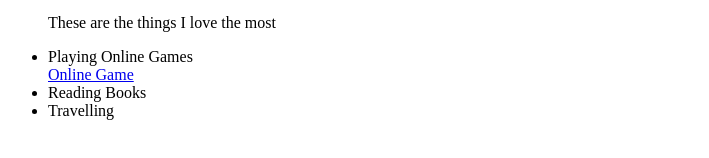
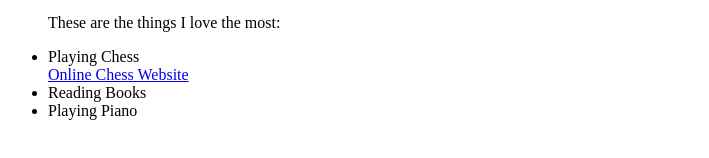
Before and after one commit to dhs17y1gsumszelok/dhs17y1gsumszelok.github.io, a plain HTML site: page index.html in a window 1280 px wide. Shown: the part 440-598 px from the top of the page, without its empty margins (0-709 px from the left). Drawn offline with Linux system fonts and the light colour scheme.

Commit message:
Update index.html

```diff
--- a/index.html
+++ b/index.html
@@ -8,11 +8,11 @@
 My name is Sum Sze Lok. I am a student of Dunman High School. Currently in 1st year high school. </p>
 <a href ="www.dhs.sg"> Dunman High School  </a>
 <img src="photo.jpg"/><ul>
-<p>These are the things I love the most </p>
-<li>Playing Online Games</li>
-<a href="http://blog.dota2.com/"> Online Game</a>
+<p>These are the things I love the most: </p>
+<li>Playing Chess</li>
+<a href="https://www.chess.com/"> Online Chess Website</a>
 <li>Reading Books</li>
-<li>Travelling</li>
+<li>Playing Piano</li>
 </ul>
 </body>
 </html>
```
